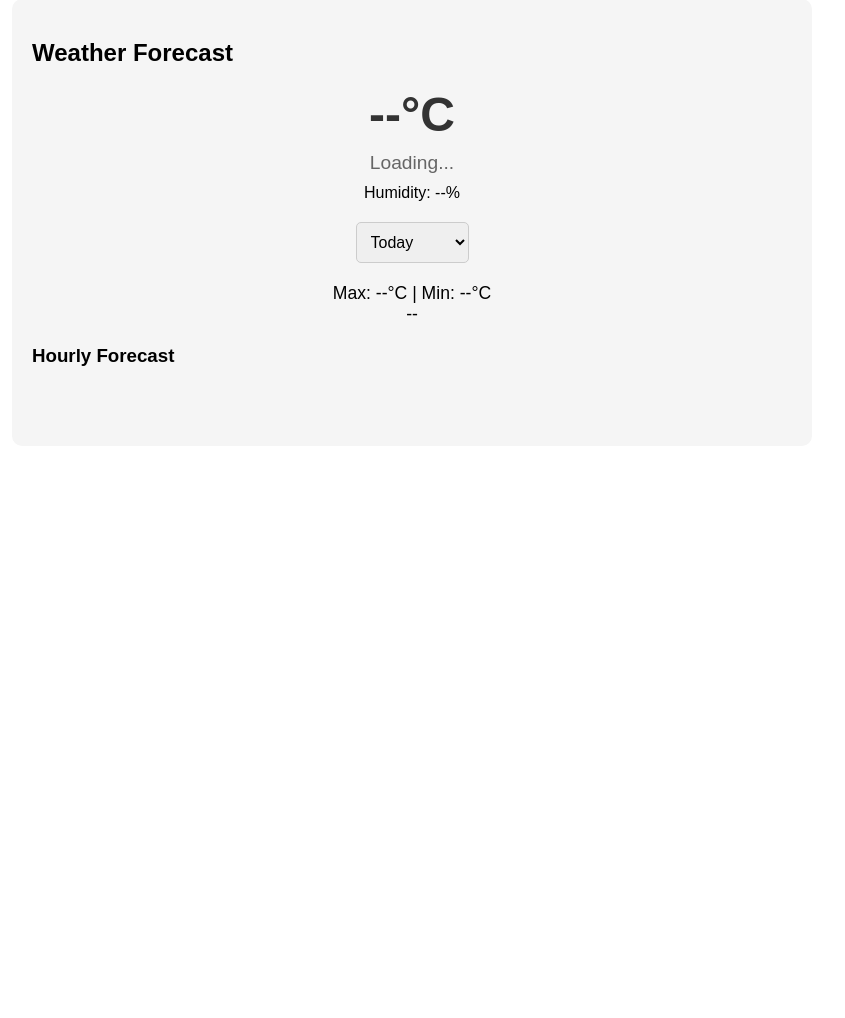
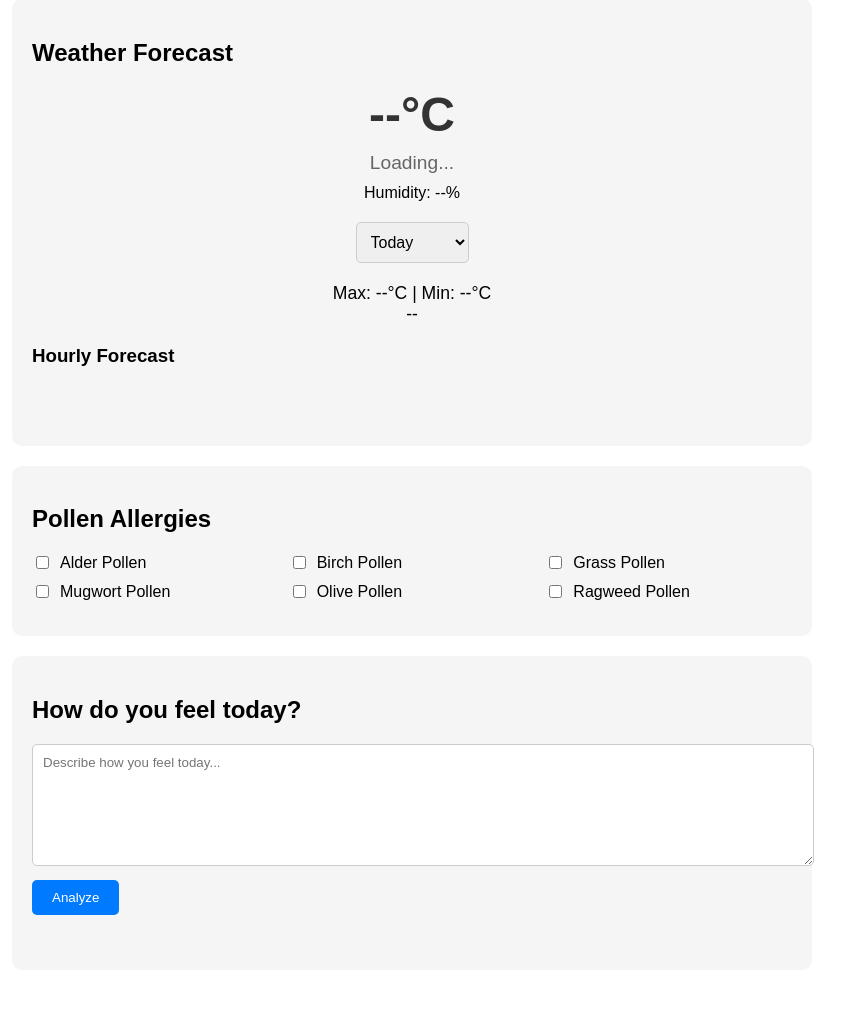
Before and after one commit to mihail-pop/airsense, a Django app: page / in a window 1280 px wide. Shown: the part 147-1165 px from the top of the page, without its empty margins (228-1073 px from the left). Before the commit the page ends 513 px from the top, so only its background shows below. Run offline with Django 5.2, Linux system fonts and the light colour scheme; data that the repository does not hold is empty.

Commit message:
added user input section

```diff
--- a/core/static/core/css/home.css
+++ b/core/static/core/css/home.css
@@ -81,3 +81,66 @@
     font-size: 0.9em;
     color: #666;
 }
+
+.pollen-section, .feeling-section {
+    background: #f5f5f5;
+    padding: 20px;
+    border-radius: 10px;
+    margin: 20px 0;
+}
+
+.pollen-checkboxes {
+    display: grid;
+    grid-template-columns: repeat(auto-fit, minmax(200px, 1fr));
+    gap: 10px;
+    margin: 15px 0;
+}
+
+.pollen-checkboxes label {
+    display: flex;
+    align-items: center;
+    gap: 8px;
+    cursor: pointer;
+}
+
+#feelingText {
+    width: 100%;
+    height: 100px;
+    padding: 10px;
+    border: 1px solid #ccc;
+    border-radius: 5px;
+    resize: vertical;
+    font-family: Arial, sans-serif;
+}
+
+#feelingForm button {
+    background: #007bff;
+    color: white;
+    padding: 10px 20px;
+    border: none;
+    border-radius: 5px;
+    cursor: pointer;
+    margin-top: 10px;
+}
+
+#sentimentResult {
+    margin-top: 15px;
+    padding: 10px;
+    border-radius: 5px;
+    font-weight: bold;
+}
+
+.sentiment-positive {
+    background: #d4edda;
+    color: #155724;
+}
+
+.sentiment-negative {
+    background: #f8d7da;
+    color: #721c24;
+}
+
+.sentiment-neutral {
+    background: #fff3cd;
+    color: #856404;
+}
--- a/core/static/core/js/home.js
+++ b/core/static/core/js/home.js
@@ -78,4 +78,48 @@
         updateDailyWeather(dayIndex);
         updateHourlyWeather(dayIndex);
     });
+
+    document.getElementById('feelingForm').addEventListener('submit', function(e) {
+        e.preventDefault();
+
+        const feelingText = document.getElementById('feelingText').value;
+        const selectedPollens = Array.from(document.querySelectorAll('input[name="pollens"]:checked')).map(cb => cb.value);
+
+        if (!feelingText.trim()) {
+            alert('Please describe how you feel today.');
+            return;
+        }
+
+        const formData = new FormData();
+        formData.append('feeling', feelingText);
+        selectedPollens.forEach(pollen => formData.append('pollens', pollen));
+
+        fetch('/api/sentiment/', {
+            method: 'POST',
+            body: formData,
+            headers: {
+                'X-CSRFToken': document.querySelector('[name=csrfmiddlewaretoken]')?.value || ''
+            }
+        })
+        .then(response => response.json())
+        .then(data => {
+            const resultDiv = document.getElementById('sentimentResult');
+            if (data.sentiment) {
+                const sentimentClass = data.sentiment.toLowerCase() === 'positive' ? 'sentiment-positive' :
+                                     data.sentiment.toLowerCase() === 'negative' ? 'sentiment-negative' : 'sentiment-neutral';
+
+                resultDiv.innerHTML = `
+                    <div class="${sentimentClass}">
+                        Sentiment: ${data.sentiment} (${Math.round(data.confidence * 100)}% confidence)
+                        <br>Selected allergies: ${data.selected_pollens.join(', ') || 'None'}
+                    </div>
+                `;
+            } else {
+                resultDiv.innerHTML = '<div class="sentiment-neutral">Error analyzing sentiment</div>';
+            }
+        })
+        .catch(error => {
+            document.getElementById('sentimentResult').innerHTML = '<div class="sentiment-neutral">Error analyzing sentiment</div>';
+        });
+    });
 });
--- a/core/templates/home.html
+++ b/core/templates/home.html
@@ -40,6 +40,30 @@
                 <div id="hourly-container"></div>
             </div>
         </div>
+
+        <div class="pollen-section">
+            <h2>Pollen Allergies</h2>
+            <form id="pollenForm">
+                <div class="pollen-checkboxes">
+                    <label><input type="checkbox" name="pollens" value="alder"> Alder Pollen</label>
+                    <label><input type="checkbox" name="pollens" value="birch"> Birch Pollen</label>
+                    <label><input type="checkbox" name="pollens" value="grass"> Grass Pollen</label>
+                    <label><input type="checkbox" name="pollens" value="mugwort"> Mugwort Pollen</label>
+                    <label><input type="checkbox" name="pollens" value="olive"> Olive Pollen</label>
+                    <label><input type="checkbox" name="pollens" value="ragweed"> Ragweed Pollen</label>
+                </div>
+            </form>
+        </div>
+
+        <div class="feeling-section">
+            <h2>How do you feel today?</h2>
+            <form id="feelingForm">
+                {% csrf_token %}
+                <textarea id="feelingText" placeholder="Describe how you feel today..."></textarea>
+                <button type="submit">Analyze</button>
+            </form>
+            <div id="sentimentResult"></div>
+        </div>
     </div>
 
     <script>
--- a/core/urls.py
+++ b/core/urls.py
@@ -4,4 +4,5 @@
 urlpatterns = [
     path('', views.home, name='home'),
     path('api/weather/', views.get_weather_data, name='weather_data'),
+    path('api/sentiment/', views.analyze_sentiment, name='analyze_sentiment'),
 ]
--- a/core/views.py
+++ b/core/views.py
@@ -2,6 +2,7 @@
 from django.http import JsonResponse
 import requests
 import json
+from transformers import pipeline
 
 def get_client_ip(request):
     x_forwarded_for = request.META.get('HTTP_X_FORWARDED_FOR')
@@ -58,3 +59,23 @@
         return JsonResponse(data)
     except:
         return JsonResponse({'error': 'Failed to fetch weather data'})
+
+def analyze_sentiment(request):
+    if request.method == 'POST':
+        feeling_text = request.POST.get('feeling')
+        selected_pollens = request.POST.getlist('pollens')
+
+        if feeling_text:
+            try:
+                sentiment = pipeline("sentiment-analysis")
+                result = sentiment(feeling_text)[0]
+
+                return JsonResponse({
+                    'sentiment': result['label'],
+                    'confidence': result['score'],
+                    'selected_pollens': selected_pollens
+                })
+            except:
+                return JsonResponse({'error': 'Failed to analyze sentiment'})
+
+    return JsonResponse({'error': 'Invalid request'})
```
